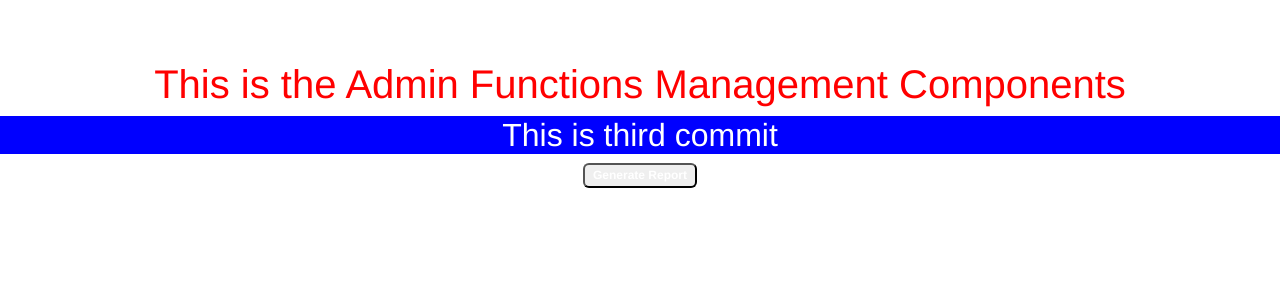
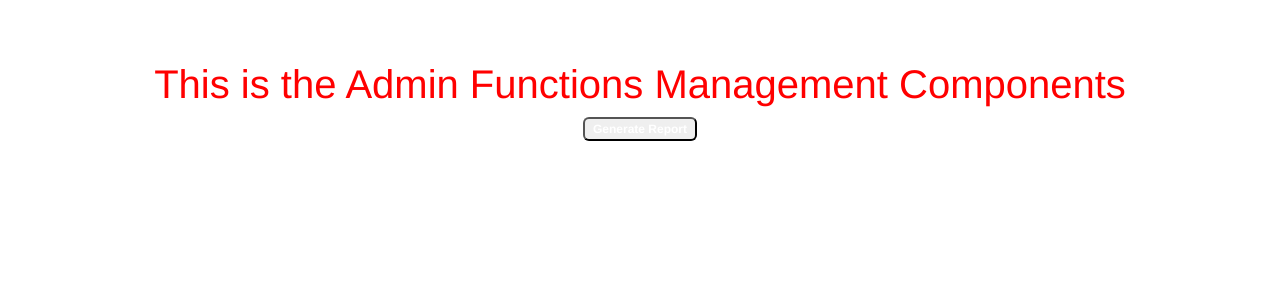
Before and after one commit to jchairani/3275_vue, a Vue app: page /#/AdminFunctions in a window 1280 px wide. Shown: the top 300 px of the page. Built offline with nearby package versions, Linux system fonts and the light colour scheme.

Commit message:
4th commit

```diff
--- a/src/components/AdminFunctions.vue
+++ b/src/components/AdminFunctions.vue
@@ -1,6 +1,5 @@
 <template>
   <h1>This is the Admin Functions Management Components</h1>
-  <h2>This is third commit</h2>
   <button type="submit" class="badge badge-success" @click="report">
         Generate Report
       </button>
```
